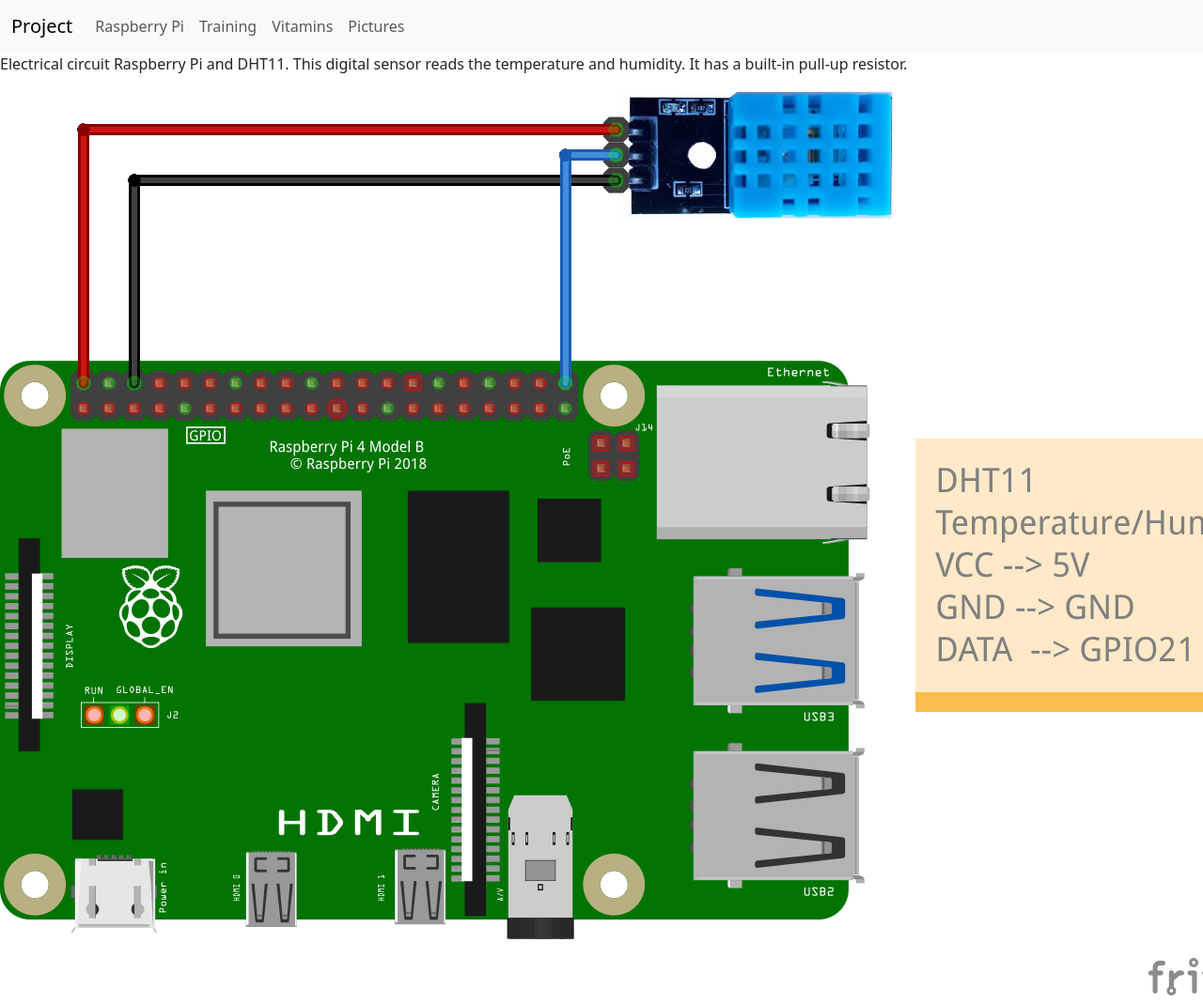
After one commit to frla4413/raspberry_pi, a Flask app: page /raspberry_pi in a window 1280 px wide; the page is wider, and only the part inside the window is pictured. The commit adds this page. Shown: that part at 94% size. Run offline with Flask 2, Linux system fonts and the light colour scheme.

Commit message:
Refactoring

```diff
--- a/api/webserver/app.py
+++ b/api/webserver/app.py
@@ -4,58 +4,38 @@
     o on another computer/phon connected to the wifi: 192.168.0.13
       (use a browser)
     '''
-from flask import Flask, render_template
+from flask import Flask, render_template, url_for
 import plotly.express as px
 import plotly
 import json
 import pandas as pd
 import sensors.get_data as data_base
+import api.webserver.python_scripts.template_data as template_data2
 
 app = Flask(__name__)
 
 @app.route("/")
-def status():
+def home():
     return render_template('index.html')
 
 @app.route("/sensors")
 def sensors():
-    template_data = json.loads(data_base.get_last_data())
-    return render_template('sensors.html', **template_data)
+    data = template_data2.get_sensor_data()
+    return render_template('sensors.html', **data)
 
 @app.route("/humidity")
 def make_humidity_plot():
-
-    data = json.loads(data_base.get_temp_humidity())
-    df = pd.DataFrame(data)
-
-    fig = px.line(df, x="Time", y="Humidity")
-    fig.show()
-    graphJSON = json.dumps(fig, cls=plotly.utils.PlotlyJSONEncoder)
-    template_data = {"title": "Humidity",
-                     "header": "Humidity at home",
-                     "description": "Wow! Sure looks humid in here!",
-                     "graphJSON": graphJSON}
-    return render_template('plot.html', **template_data)
+    data = template_data2.get_humidity_data()
+    return render_template('plot.html', **data)
 
 @app.route("/temp")
 def make_temperature_plot():
+    data = template_data2.get_temperature_data()
+    return render_template('plot.html', **data)
 
-    data = json.loads(data_base.get_temp_humidity())
-    df = pd.DataFrame(data)
-
-    fig = px.line(df, x="Time", y="Temp")
-    fig.show()
-    graphJSON = json.dumps(fig, cls=plotly.utils.PlotlyJSONEncoder)
-    template_data = {"title": "Temperature",
-                     "header": "Temperature at home",
-                     "description": "Wow! Sure looks hot in here!",
-                     "graphJSON": graphJSON}
-
-    return render_template('plot.html', **template_data)
-
-@app.route("/base")
-def home():
-    return render_template("bootstap2.html")
+@app.route("/raspberry_pi")
+def raspberry_pi():
+    return render_template("raspberry_pi.html")
 
 if __name__ == "__main__":
    app.run(host='0.0.0.0', port=80, debug=True)
--- a/api/webserver/static/styles.css
+++ /dev/null
@@ -1,4 +0,0 @@
-body {
-  	background: blue;
-	color: yellow;
-}
--- a/api/webserver/templates/base.html
+++ b/api/webserver/templates/base.html
@@ -24,6 +24,9 @@
       </button>
       <div class="collapse navbar-collapse" id="navbarNav">
         <ul class="navbar-nav">
+          <li class="nav-item">
+            <a class="nav-link" href="/raspberry_pi">Raspberry Pi</a>
+          </li>
           <li class="nav-item">
             <a class="nav-link" href="#">Training</a>
           </li>
--- a/api/webserver/templates/bootstap2.html
+++ /dev/null
@@ -1,6 +0,0 @@
-<!DOCTYPE html>
-<html>
-  <body>
-    <img src="../images/dht11_bb.png"/>
-  </body>
-</html>
--- /dev/null
+++ b/api/webserver/templates/raspberry_pi.html
@@ -0,0 +1,12 @@
+{% extends "base.html" %}
+{% block title %}
+Raspberry Pi sketcehs
+{% endblock %}
+{% block body %}
+<p class="text-start">  Electrical circuit Raspberry Pi and DHT11.
+                        This digital sensor reads the temperature and humidity.
+                        It has a built-in pull-up resistor. </p>
+    <img src="{{url_for('static', filename='images/dht11_bb.png')}}"
+         class="rounded mx-auto d-block"
+         alt="Electrical circuit DHT11">
+{% endblock %}
--- a/api/webserver/templates/sensors.html
+++ b/api/webserver/templates/sensors.html
@@ -5,8 +5,7 @@
 
 {% block body %}
 
-<p class="text-start"> Sensor readings from {{ name }}
-</p>
+<p class="text-start"> Sensor readings from {{ name }} </p>
 <div class="list-group">
   <a href="/temp" class="list-group-item list-group-item-action active" aria-current="true">
     <div class="d-flex w-100 justify-content-between">
```
Also changed, not shown: api/webserver/python_scripts/template_data.py (added, +32 -0 lines), api/webserver/static/images/dht11_bb.png (added).
